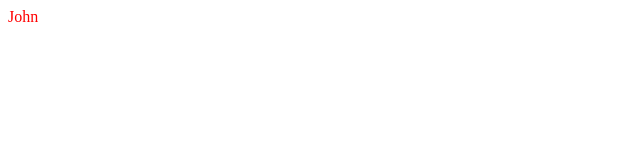
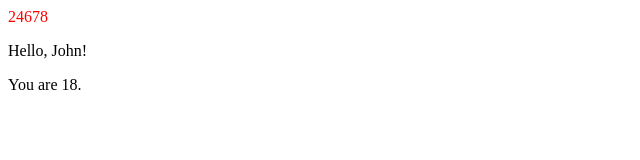
Before and after one commit to johncaijing/LearnJSHardWay, a plain HTML site: page js_fullstack/mvvm.html in a window 1280 px wide. Shown: the whole page, without its empty margins (0-640 px from the left). Drawn offline with nearby package versions, Linux system fonts and the light colour scheme.

Commit message:
update js mvvm

```diff
--- a/js_fullstack/mvvm.html
+++ b/js_fullstack/mvvm.html
@@ -2,11 +2,13 @@
 
    <head>
        <title>MVVM</title>
+       <script src="https://cdnjs.cloudflare.com/ajax/libs/jquery/3.2.1/jquery.min.js"></script>
        <script src="./mvvm.js"></script>
    </head>
     <body>
-      <p id="name">123456</p>
-
+      <p id="num">123456</p>
+      <p>Hello, <span id="name">Bart</span>!</p>
+      <p>You are <span id="age">12</span>.</p>
     </body>
 
 
--- a/js_fullstack/mvvm.js
+++ b/js_fullstack/mvvm.js
@@ -13,7 +13,20 @@
 //1.JS直接操作DOM节点，使用浏览器提供的原生API
 window.onload = function(){
     // console.log('onload');
-  var dom = document.getElementById("name");
-  dom.innerHTML = 'John';
+  var dom = document.getElementById("num");
+  dom.innerHTML = '24678';
   dom.style.color = 'red';
 }
+
+//2.原生API不好用，以及兼容性问题，后来广泛使用jQuery
+//$('name').text('John').css('color','red');
+
+//3.MVC,需要服务器端配合，JS在前端修改服务器渲染后的数据
+
+//4.前端页面复杂度变高，交互性变高。逐渐开始使用MVVM
+
+//jQuery实现修改DOM节点
+$(document).ready(function(){
+    $('#name').text('John');
+    $('#age').text(18);
+});
```
